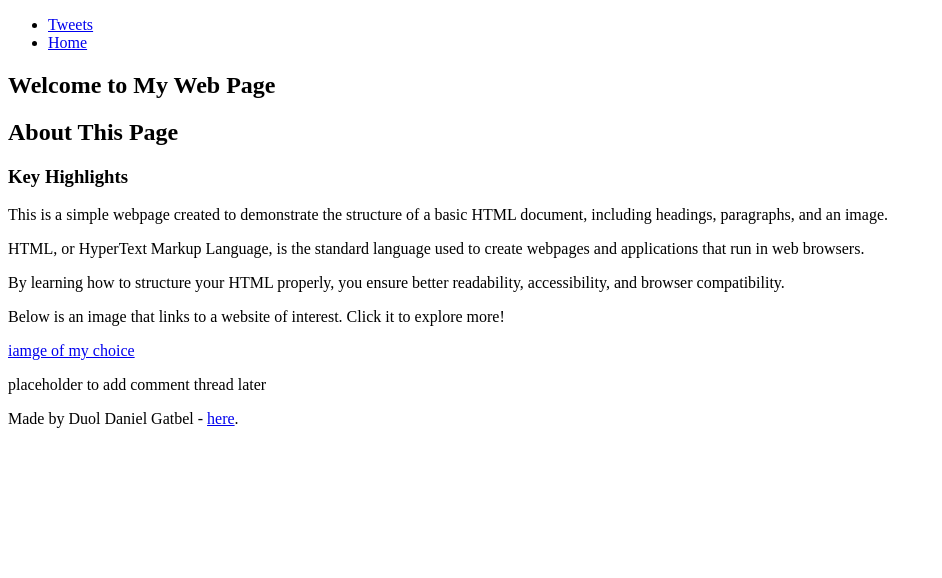
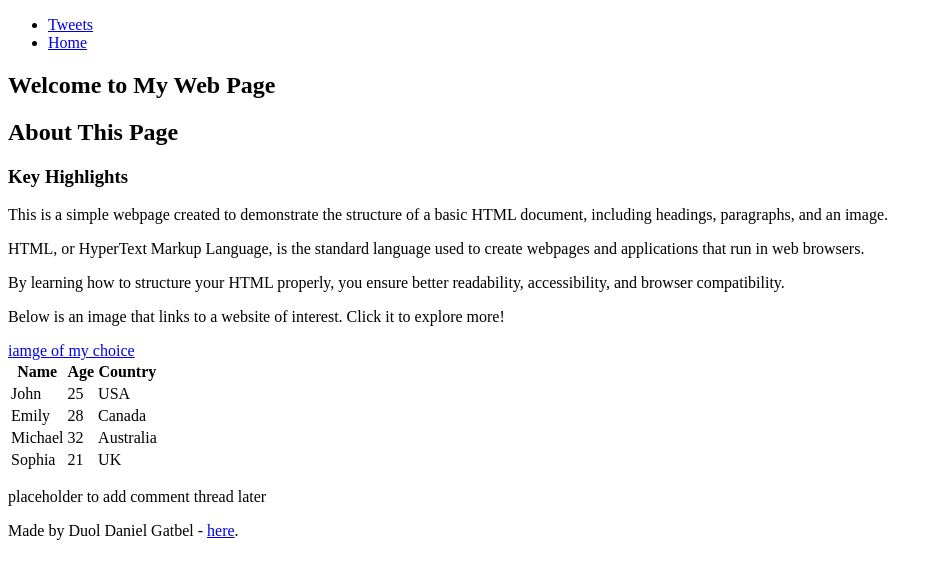
Before and after one commit to duolgT/My_First_Portfolio, a plain HTML site: page html_basic/index.html in a window 1280 px wide. Shown: the whole page, without its empty margins (0-942 px from the left). Drawn offline with Linux system fonts and the light colour scheme.

Commit message:
table added

```diff
--- a/html_basic/index.html
+++ b/html_basic/index.html
@@ -23,6 +23,37 @@
 <p>Below is an image that links to a website of interest. Click it to explore more!</p>
 <a href="https://i.ibb.co/gTDZZT8/ALX-Logo-07.png">iamge of my choice</a>
     </article>
+   <table>
+  <thead>
+    <tr>
+      <th>Name</th>
+      <th>Age</th>
+      <th>Country</th>
+    </tr>
+  </thead>
+  <tbody>
+    <tr>
+      <td>John</td>
+      <td>25</td>
+      <td>USA</td>
+    </tr>
+    <tr>
+      <td>Emily</td>
+      <td>28</td>
+      <td>Canada</td>
+    </tr>
+    <tr>
+      <td>Michael</td>
+      <td>32</td>
+      <td>Australia</td>
+    </tr>
+    <tr>
+      <td>Sophia</td>
+      <td>21</td>
+      <td>UK</td>
+    </tr>
+  </tbody>
+</table>
     <aside>
        <p>placeholder to add comment thread later</p>
     </aside>
```
